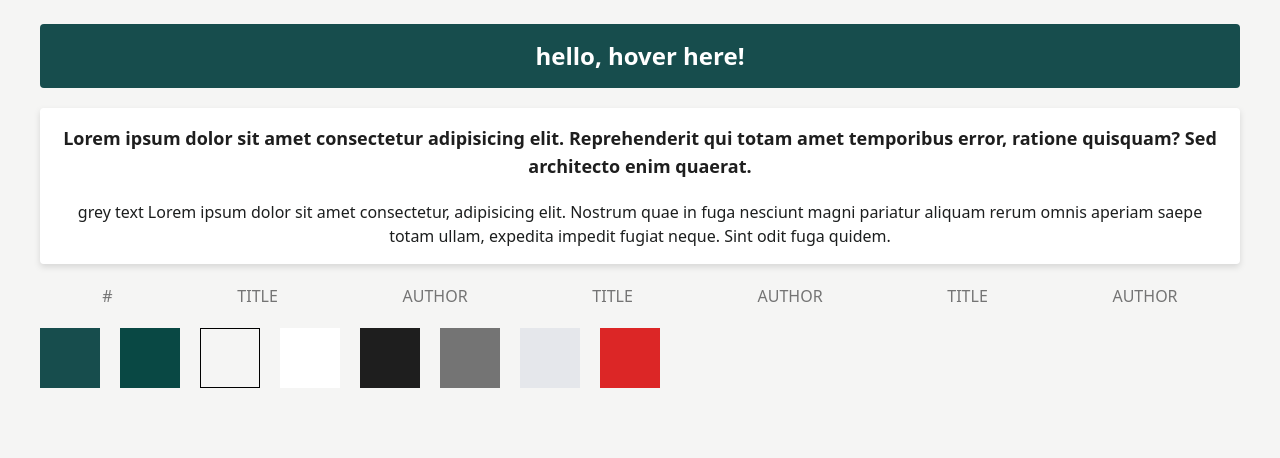
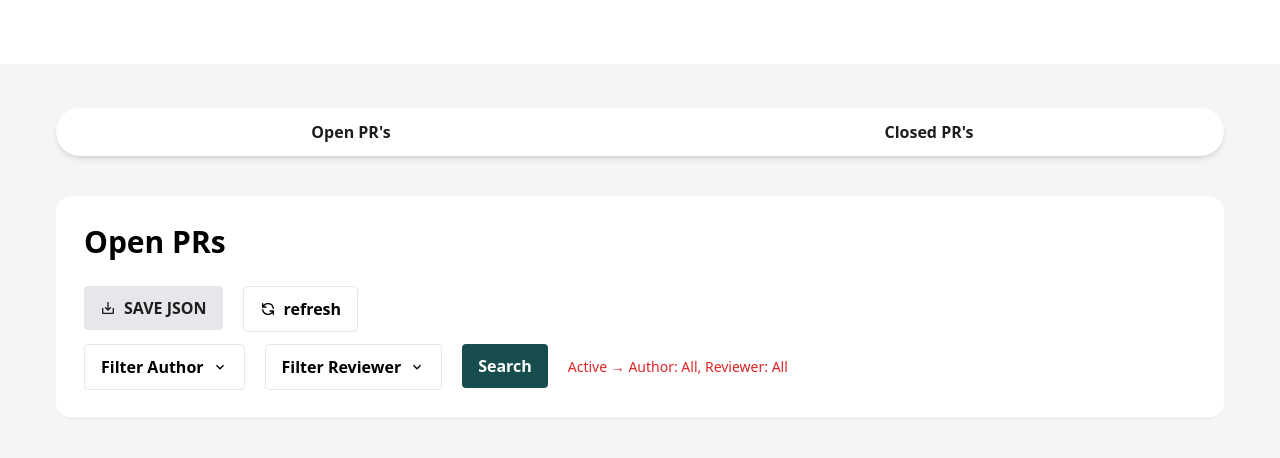
Before and after one commit to chingu-voyages/V57-tier2-team-22, a React (Vite) app in the folder vite-project/: page / in a window 1280 px wide. Shown: the top 458 px of the page. Built offline with nearby package versions, Linux system fonts and the light colour scheme.

Commit message:
add DropdownMenu and Filters components -integrate them into SectionHeader and PRsPage

```diff
--- a/vite-project/package.json
+++ b/vite-project/package.json
@@ -12,7 +12,8 @@
   "dependencies": {
     "@tailwindcss/vite": "^4.1.13",
     "react": "^19.1.1",
-    "react-dom": "^19.1.1"
+    "react-dom": "^19.1.1",
+    "react-icons": "^5.5.0"
   },
   "devDependencies": {
     "@eslint/js": "^9.33.0",
--- a/vite-project/src/App.tsx
+++ b/vite-project/src/App.tsx
@@ -2,12 +2,15 @@
 import './globals.css';
 import DesignSystem from './pages/DesignSystem';
 import HomePage from './pages/HomePage';
+import PRsPage from './pages/PRsPage';
 
 function App() {
   return (
     <>
       {/* <HomePage /> */}
-      <DesignSystem />
+      {/* <DesignSystem /> */}
+      <div className='h-12 md:h-16'></div>
+      <PRsPage />
     </>
   );
 }
--- /dev/null
+++ b/vite-project/src/components/DropdownMenu.tsx
@@ -0,0 +1,63 @@
+import { useState, useRef } from 'react';
+import Button from './Button';
+import { MdOutlineKeyboardArrowDown } from 'react-icons/md';
+import { UseClickOutside } from '../hooks/UseClickOutside';
+
+interface DropdownMenuProps {
+  label: string;
+  options: string[];
+  onSelect: (value: string) => void;
+}
+
+export default function DropdownMenu({
+  label,
+  options = [],
+  onSelect,
+}: DropdownMenuProps) {
+  const [isOpen, setIsOpen] = useState(false);
+  const [selected, setSelected] = useState('');
+  const ref = useRef<HTMLDivElement>(null);
+
+  UseClickOutside(ref, () => setIsOpen(false));
+
+  const handleSelect = (value: string) => {
+    setSelected(value);
+    onSelect(value);
+    setIsOpen(false);
+  };
+
+  return (
+    <div ref={ref} className='relative inline-block'>
+      <Button variant='tertiary' onClick={() => setIsOpen((prev) => !prev)}>
+        {selected ? `Filter ${label}: ${selected}` : `Filter ${label}`}
+        <MdOutlineKeyboardArrowDown />
+      </Button>
+
+      <div
+        className={`absolute mt-2 rounded border border-gray-200 bg-white shadow-lg min-w-40 transition-all duration-200 ease-out origin-top z-10 ${
+          isOpen
+            ? 'opacity-100 scale-100 translate-y-0'
+            : 'opacity-0 scale-95 -translate-y-2 pointer-events-none'
+        }`}
+      >
+        <ul>
+          {options.length === 0 ? (
+            <li className='p-2 text-gray-400 cursor-not-allowed'>
+              No {label} available
+            </li>
+          ) : (
+            options.map((option) => (
+              <li
+                key={option}
+                className='px-4 py-2 cursor-pointer hover:bg-green hover:text-white hover:rounded'
+                onClick={() => handleSelect(option)}
+              >
+                {option}
+              </li>
+            ))
+          )}
+        </ul>
+      </div>
+    </div>
+  );
+}
--- /dev/null
+++ b/vite-project/src/components/Filters.tsx
@@ -0,0 +1,30 @@
+import DropdownMenu from './DropdownMenu';
+import Button from './Button';
+import { useState } from 'react';
+
+export default function Filters() {
+  const [author, setAuthor] = useState('');
+  const [reviewer, setReviewer] = useState('');
+
+  return (
+    <div className='flex flex-col gap-2 md:flex-row md:gap-5'>
+      <DropdownMenu
+        label='Author'
+        options={['jazz', 'matthew', 'kevin', 'viral', 'thais']}
+        onSelect={setAuthor}
+      />
+      <DropdownMenu
+        label='Reviewer'
+        options={['jazz', 'matthew', 'kevin', 'viral', 'thais']}
+        onSelect={setReviewer}
+      />
+      <div className='mt-3 md:mt-0'>
+        <Button onClick={() => alert('searching....')}>Search</Button>
+      </div>
+      {/* TODO: for debugging display, remove later */}
+      <div className='text-sm text-error self-center flex-1'>
+        Active → Author: {author || 'All'}, Reviewer: {reviewer || 'All'}
+      </div>
+    </div>
+  );
+}
--- /dev/null
+++ b/vite-project/src/components/SectionHeader.tsx
@@ -0,0 +1,40 @@
+import Button from './Button';
+import { HiOutlineRefresh } from 'react-icons/hi';
+import { MdOutlineSaveAlt } from 'react-icons/md';
+import Filters from './Filters';
+
+// TODO: create toast component
+
+export default function SectionHeader() {
+  return (
+    <div className='bg-white rounded-2xl flex flex-col p-5 md:p-7 gap-3 border-b border-grey-secondary'>
+      <h1 className='font-bold text-xl mb-3.5 md:text-3xl '>Open PRs</h1>
+      <div className='flex gap-5'>
+        <div>
+          <Button
+            variant='secondary'
+            onClick={() => {
+              alert('saved');
+            }}
+          >
+            <MdOutlineSaveAlt />
+            SAVE JSON
+          </Button>
+        </div>
+        <div>
+          <Button
+            variant='tertiary'
+            onClick={() => {
+              alert('refreshed');
+            }}
+          >
+            <HiOutlineRefresh />
+            refresh
+          </Button>
+        </div>
+      </div>
+
+      <Filters />
+    </div>
+  );
+}
--- /dev/null
+++ b/vite-project/src/hooks/UseClickOutside.tsx
@@ -0,0 +1,17 @@
+import { useEffect } from 'react';
+
+export function UseClickOutside<T extends HTMLElement>(
+  ref: React.RefObject<T | null>,
+  callback: () => void
+) {
+  useEffect(() => {
+    function handleClick(event: MouseEvent) {
+      if (ref.current && !ref.current.contains(event.target as Node)) {
+        callback();
+      }
+    }
+
+    document.addEventListener('mousedown', handleClick);
+    return () => document.removeEventListener('mousedown', handleClick);
+  }, [ref, callback]);
+}
--- a/vite-project/src/pages/PRsPage.tsx
+++ b/vite-project/src/pages/PRsPage.tsx
@@ -1,9 +1,11 @@
+import SectionHeader from '../components/SectionHeader';
 import Tabs from '../components/Tabs';
 
 export default function PRsPage() {
   return (
-    <main className='bg-bg-main h-screen p-3 md:p8 lg:px-14 lg:py-11 flex flex-col'>
+    <main className='bg-bg-main h-screen p-3 md:p8 lg:px-14 lg:py-11 flex flex-col gap-4 lg:gap-10'>
       <Tabs />
+      <SectionHeader />
     </main>
   );
 }
```
Also changed, not shown: 1 other file (tests, documents, lock files or other folders).
